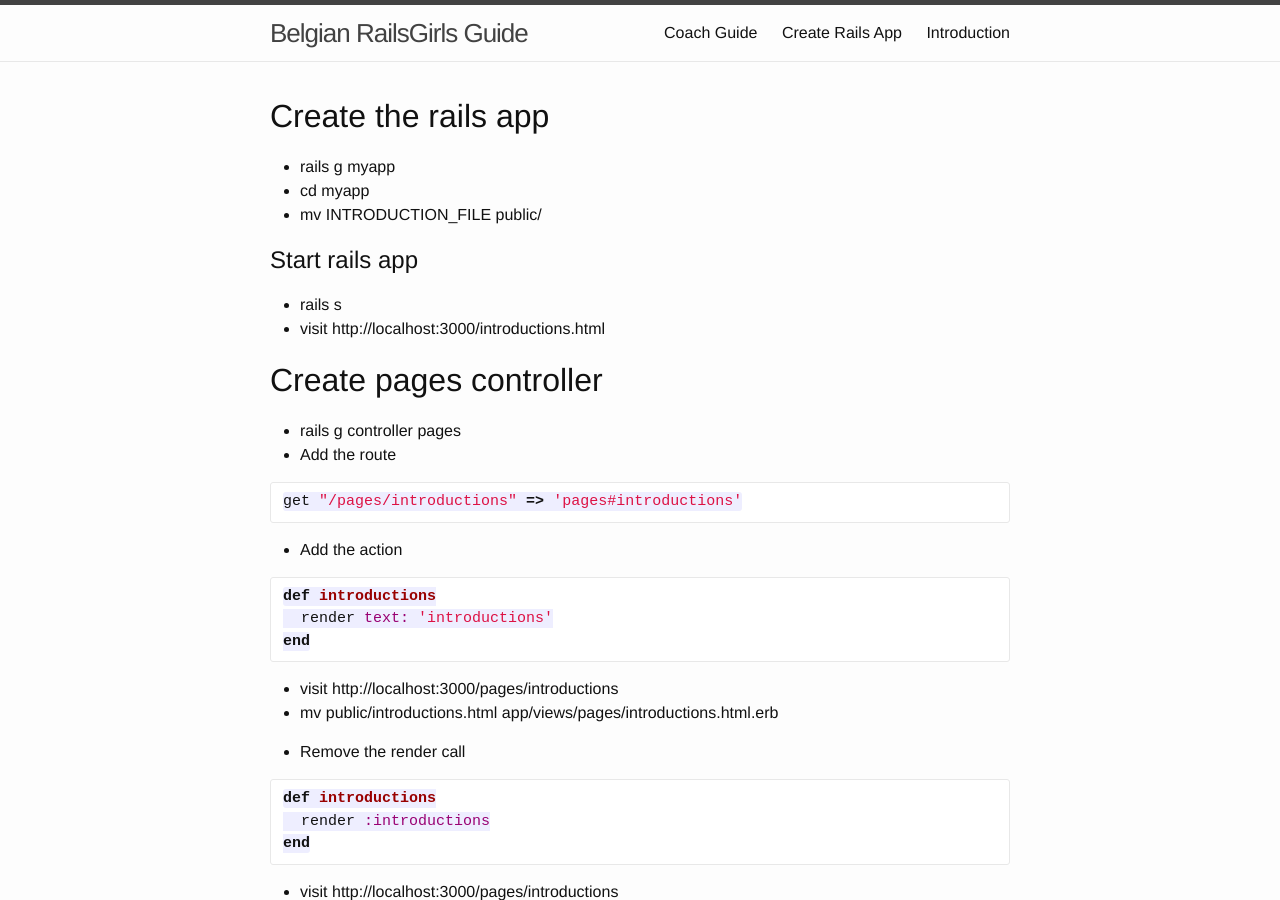
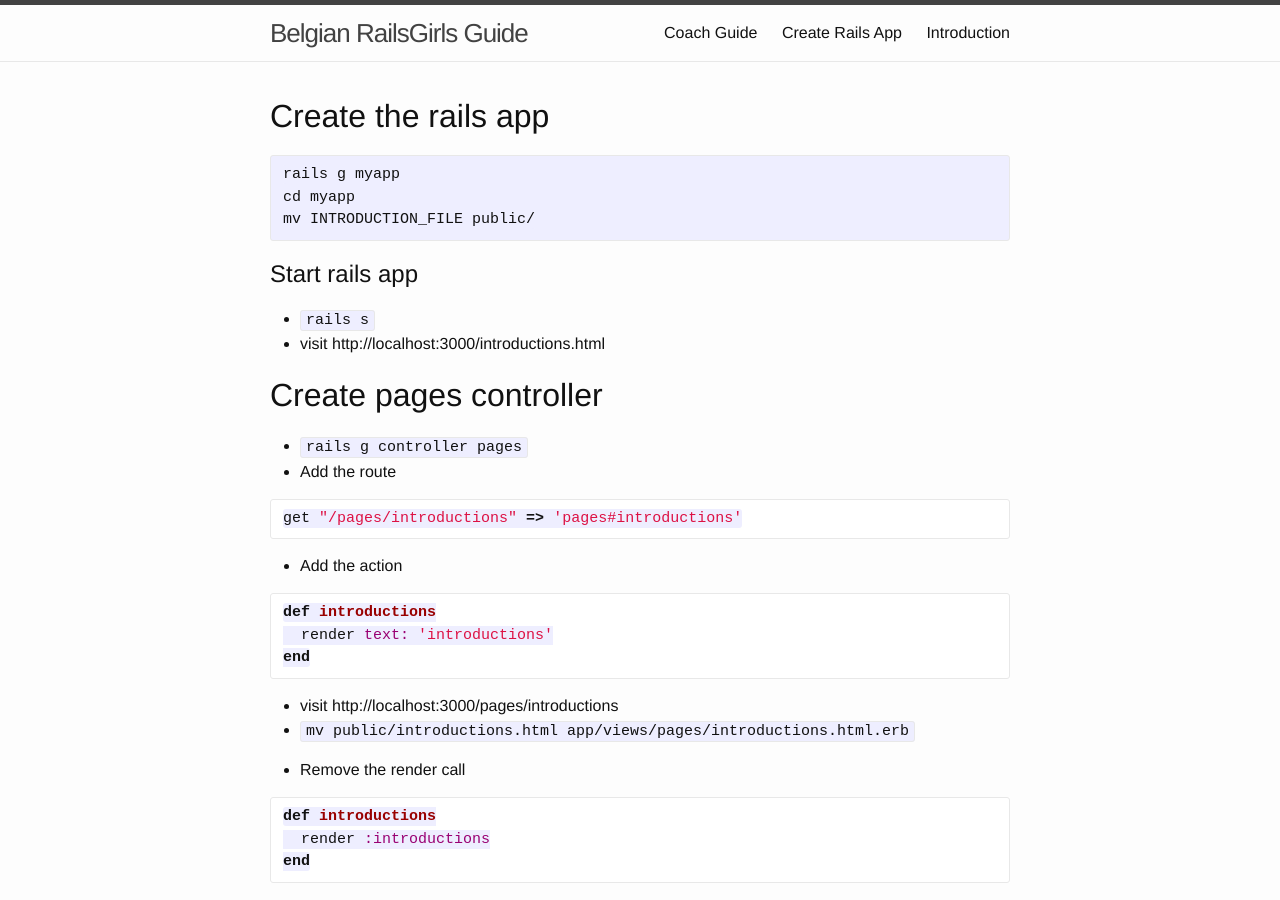
Before and after one commit to brug-be/railsgirls_guide, a Jekyll site: the page built from materials/create_rails_app.md, in a window 1280 px wide and 900 px high. Built offline with Jekyll 4.4.1, drawn with Linux system fonts in a browser that asks for light colours.

Commit message:
Merge @oana-sipos commit 263b27c6df7e0d4f931549af8d8abb9848aa2b6e

````diff
--- a/materials/create_rails_app.md
+++ b/materials/create_rails_app.md
@@ -6,18 +6,20 @@
 
 # Create the rails app
 
-* rails g myapp
-* cd myapp
-* mv INTRODUCTION_FILE public/
+```Bash
+rails g myapp
+cd myapp
+mv INTRODUCTION_FILE public/
+```
 
 ## Start rails app
 
-* rails s
+* `rails s`
 * visit http://localhost:3000/introductions.html
 
 # Create pages controller
 
-* rails g controller pages
+* `rails g controller pages`
 * Add the route
 
 ```ruby
@@ -33,7 +35,7 @@
 ```
 
 * visit http://localhost:3000/pages/introductions
-* mv public/introductions.html app/views/pages/introductions.html.erb
+* `mv public/introductions.html app/views/pages/introductions.html.erb`
 
 * Remove the render call
 
````
